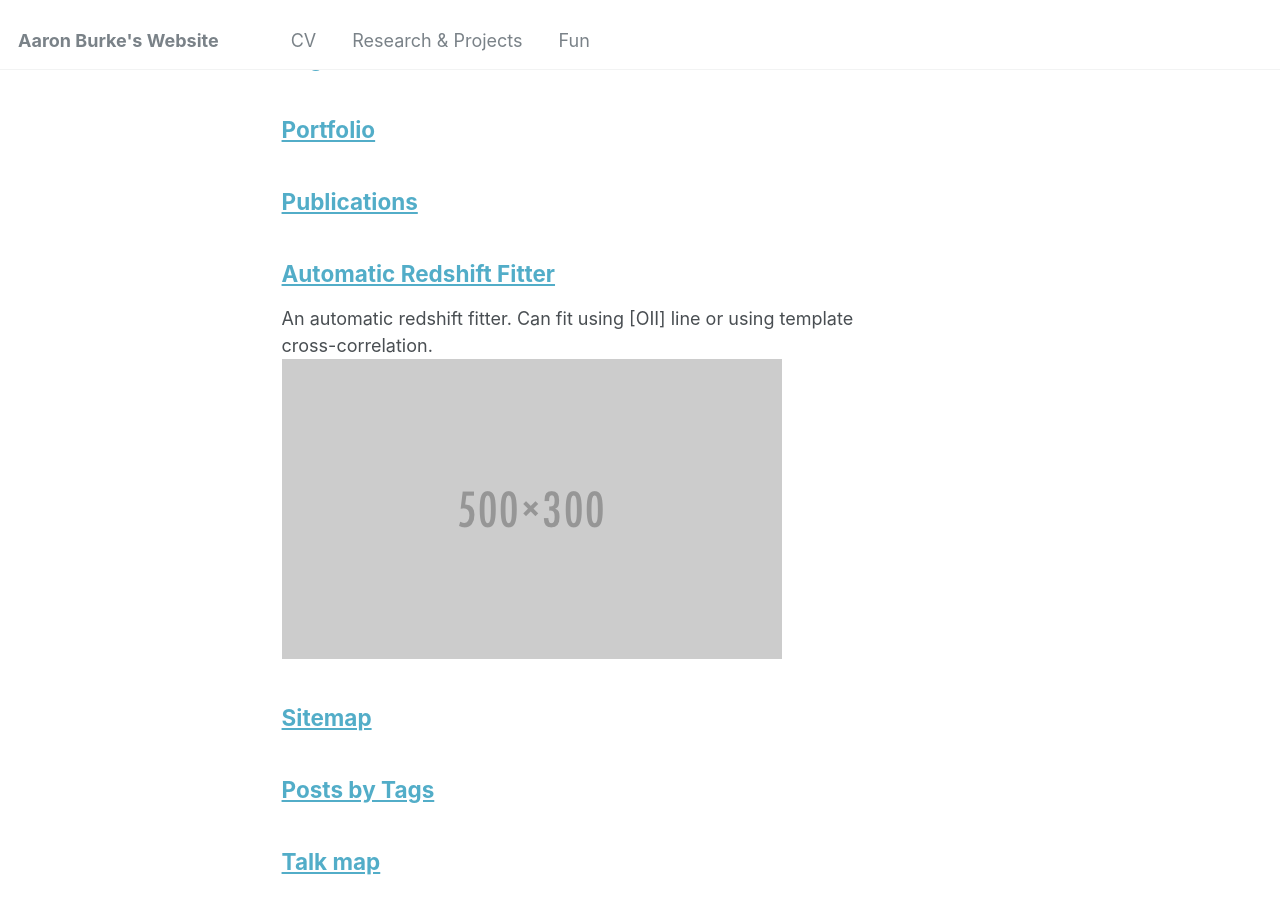
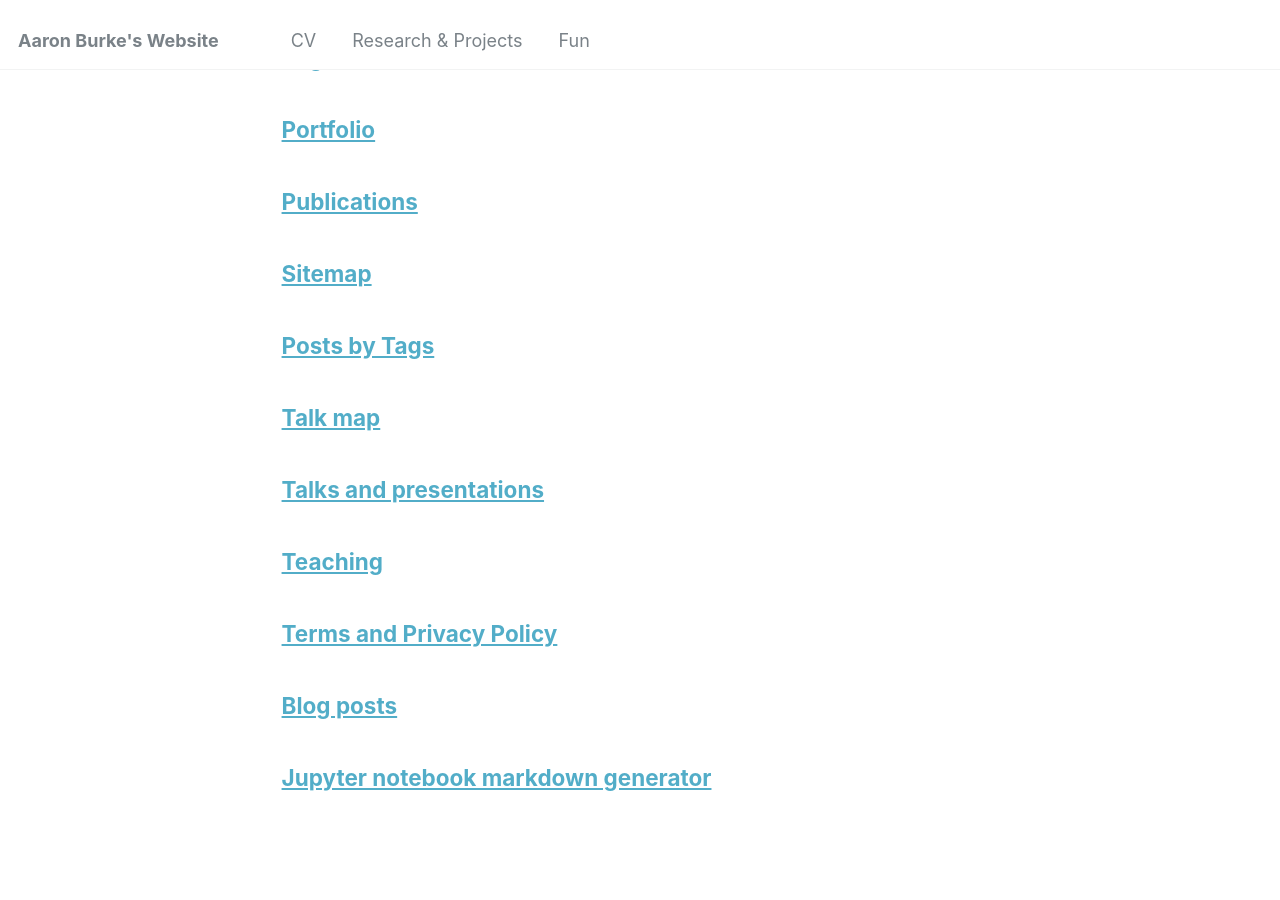
Before and after one commit to astroburke/astroburke.github.io, a Jekyll site: the page built from _pages/page-archive.html, in a window 1280 px wide and 900 px high, scrolled down 711 px. Built offline with Jekyll 4.4.1, drawn with Linux system fonts in a browser that asks for light colours.

Commit message:
Redshift fitter

```diff
--- a/research/research-1.md
+++ /dev/null
@@ -1,7 +0,0 @@
----
-title: "Automatic Redshift Fitter"
-excerpt: "An automatic redshift fitter. Can fit using [OII] line or using template cross-correlation.<br/><img src='/images/500x300.png'>"
-collection: portfolio
----
-
-Here is my redshift fitter.
```
Also changed, not shown: _portfolio/portfolio-1.md (+25 -1 lines).
